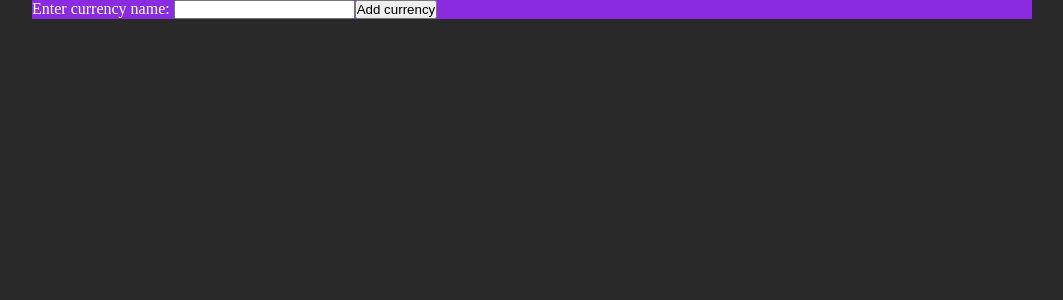
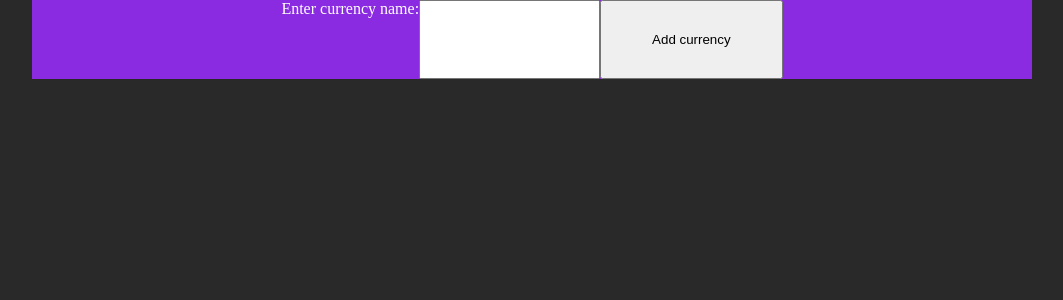
Before and after one commit to ElOleksiy/currency-tracker, a React (Vite) app: page / in a window 1280 px wide. Shown: the top 300 px of the page, without its empty margins (108-1171 px from the left). Built offline with nearby package versions, Linux system fonts and the light colour scheme.

Commit message:
restoring code in api.js

```diff
--- a/index.html
+++ b/index.html
@@ -1,10 +1,10 @@
-<!doctype html>
+<!DOCTYPE html>
 <html lang="en">
   <head>
     <meta charset="UTF-8" />
     <link rel="icon" type="image/svg+xml" href="/vite.svg" />
     <meta name="viewport" content="width=device-width, initial-scale=1.0" />
-    <title>Vite + React</title>
+    <title>Crypto Currency Tracker</title>
   </head>
   <body>
     <div id="root"></div>
--- a/src/App.jsx
+++ b/src/App.jsx
@@ -2,33 +2,26 @@ import { useState } from "react";
 import UserInput from "./components/UserInput";
 import Container from "./components/Container";
 import CurrencyCard from "./components/CurrencyCard";
+import { getCurrencyData } from "./api.js";
 
 function App() {
-  const API_KEY =
-    "9a2e01e570c0b693006d832c67ecc7a80ffbb3ed27cfd73218a1c37395c2584c";
-
   const [inputValue, setInputValue] = useState("");
   const [tickers, setTickers] = useState([]);
 
   function handleButton() {
-    fetch(
-      `https://min-api.cryptocompare.com/data/price?fsym=${inputValue}&tsyms=USD&${API_KEY}`
-    )
-      .then((res) => res.json())
-      .then((data) => {
-        console.log(data);
-        if (!(data["Response"] === "Error"))
+    setInterval(async () => {
+      const currencyData = await getCurrencyData(inputValue);
+      console.log(currencyData);
       setTickers((prevTickers) => [
         ...prevTickers,
         {
           name: inputValue,
-              price: data["USD"],
+          price: currencyData.USD,
         },
       ]);
-      })
-      .catch((error) => {
-        console.error("Error fetching data:", error);
-      });
+      console.log(tickers);
+    }, 3000);
+
     console.log(tickers);
     setInputValue("");
   }
--- /dev/null
+++ b/src/api.js
@@ -0,0 +1,7 @@
+const API_KEY =
+  "9a2e01e570c0b693006d832c67ecc7a80ffbb3ed27cfd73218a1c37395c2584c";
+
+export const getCurrencyData = (inputValue) =>
+  fetch(
+    `https://min-api.cryptocompare.com/data/price?fsym=${inputValue}&tsyms=USD&${API_KEY}`
+  ).then((res) => res.json());
--- a/src/index.css
+++ b/src/index.css
@@ -18,4 +18,10 @@ body {
 }
 
 .user-input {
+  display: flex;
+  justify-content: center;
 }
+
+.user-input > button {
+  padding: 30px 50px;
+}
```
Lines whose indentation alone changed are shown as unchanged.
